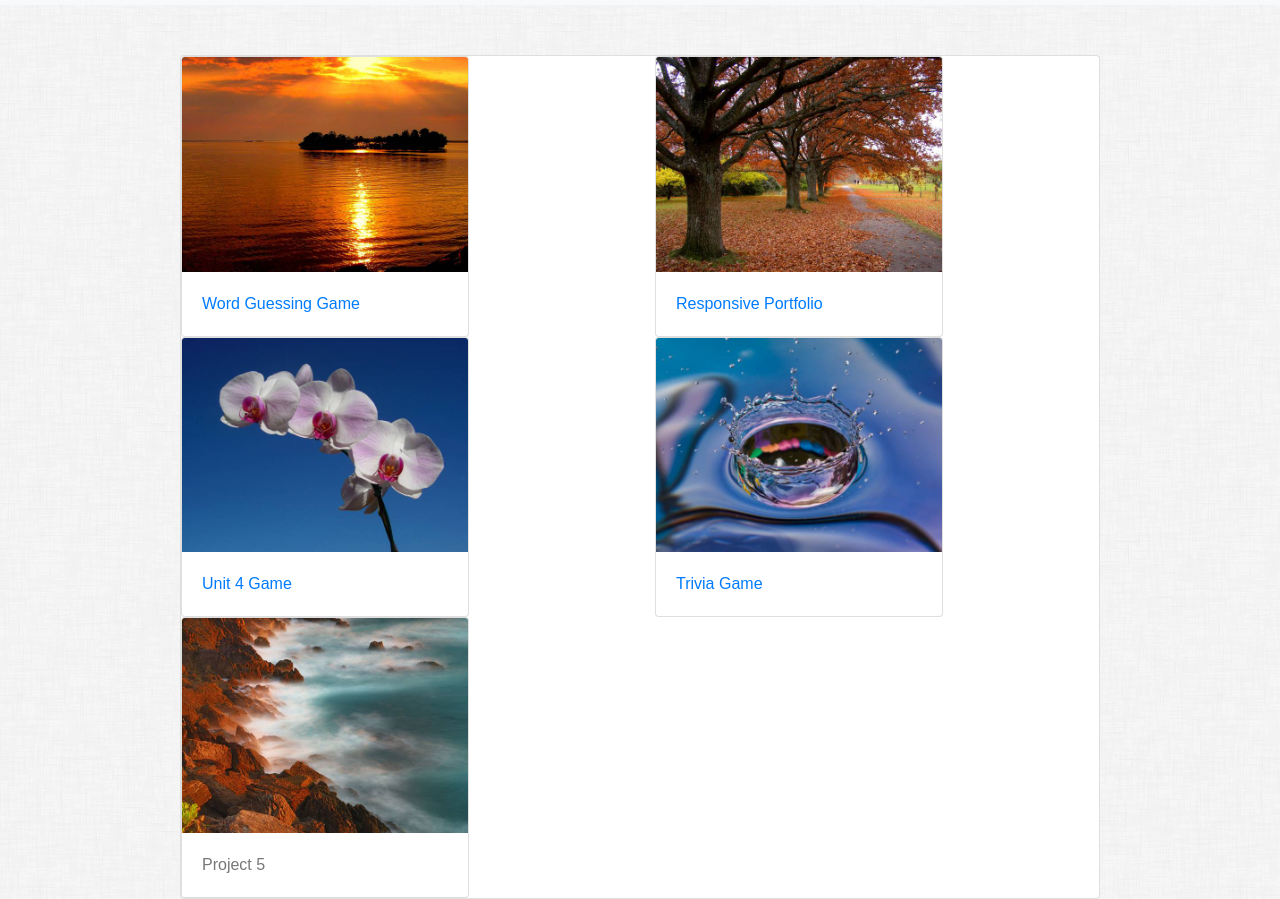
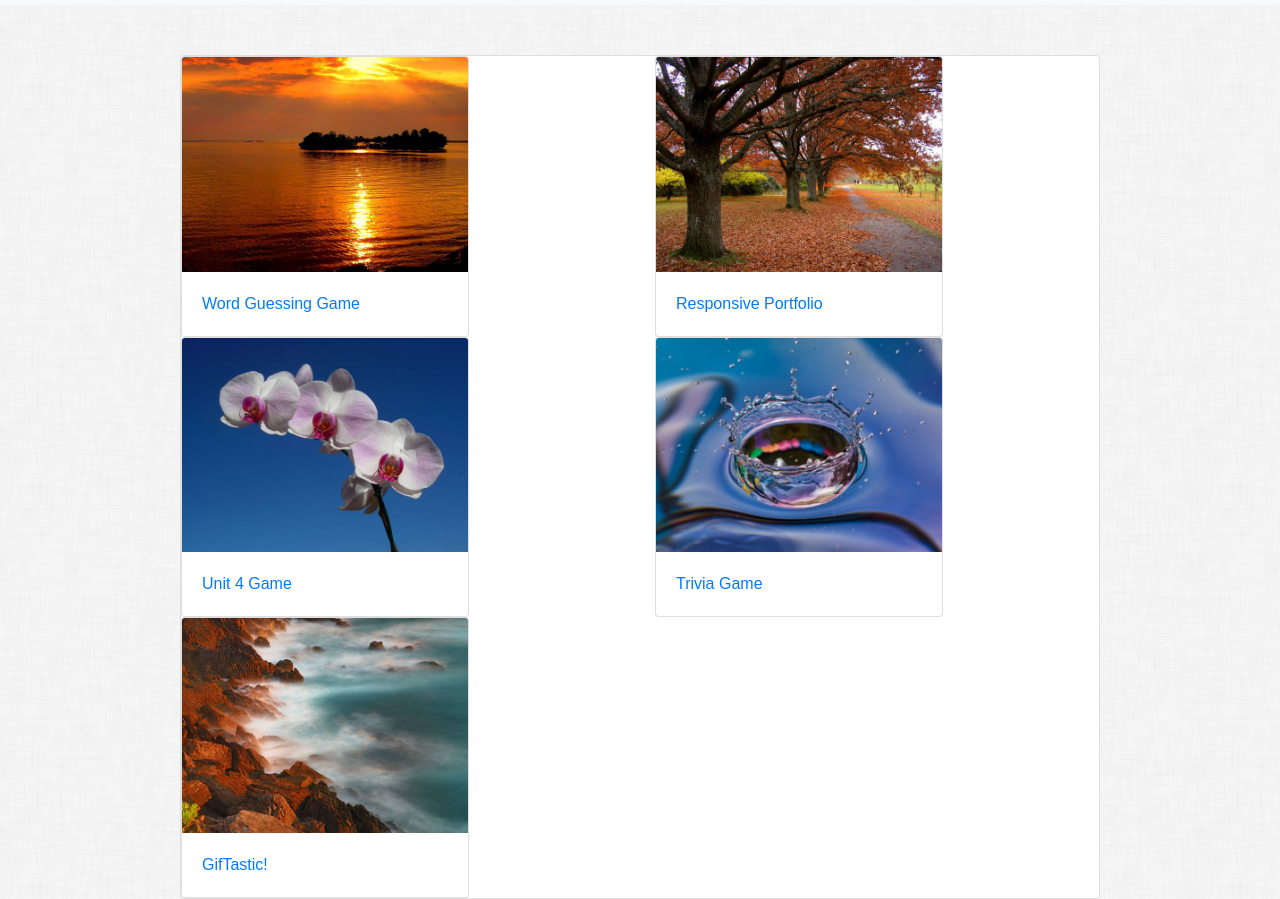
Before and after one commit to momack55/Bootstrap-Portfolio, a plain HTML site: page portfolio.html in a window 1280 px wide. Shown: the part 67-966 px from the top of the page. Drawn offline with nearby package versions, Linux system fonts and the light colour scheme.

Commit message:
link for GifTastic HW added

```diff
--- a/portfolio.html
+++ b/portfolio.html
@@ -103,7 +103,7 @@
                             <div class="card" style="width: 18rem;">
                                 <img src="assets/images/image 5.jpg" class="card-img-top" alt="Project 5">
                                 <div class="card-body">
-                                    <p class="card-text">Project 5</p>
+                                    <a class="card-text" href="https://momack55.github.io/Giftastic/">GifTastic!</a>
                                 </div>
                             </div>
 
```
